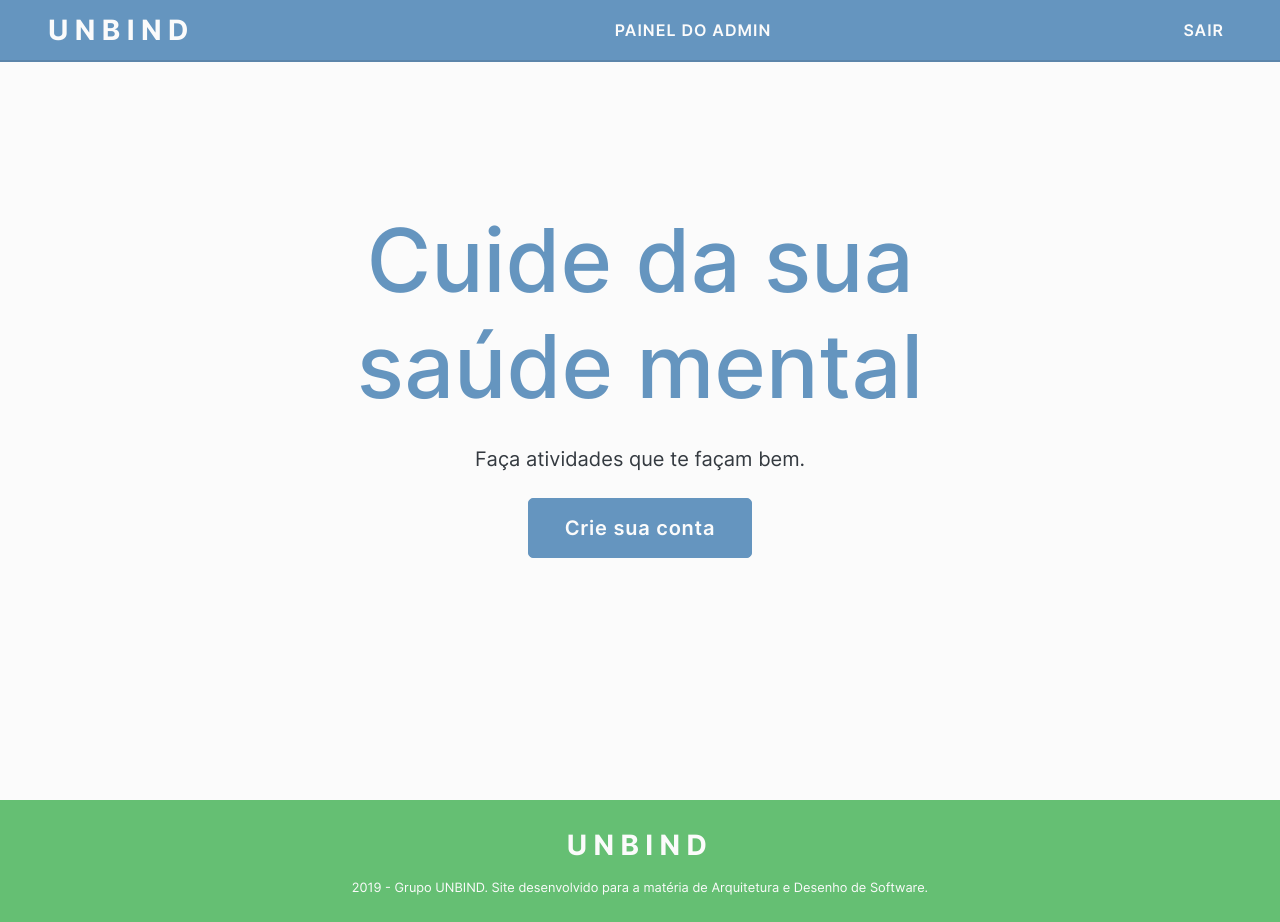
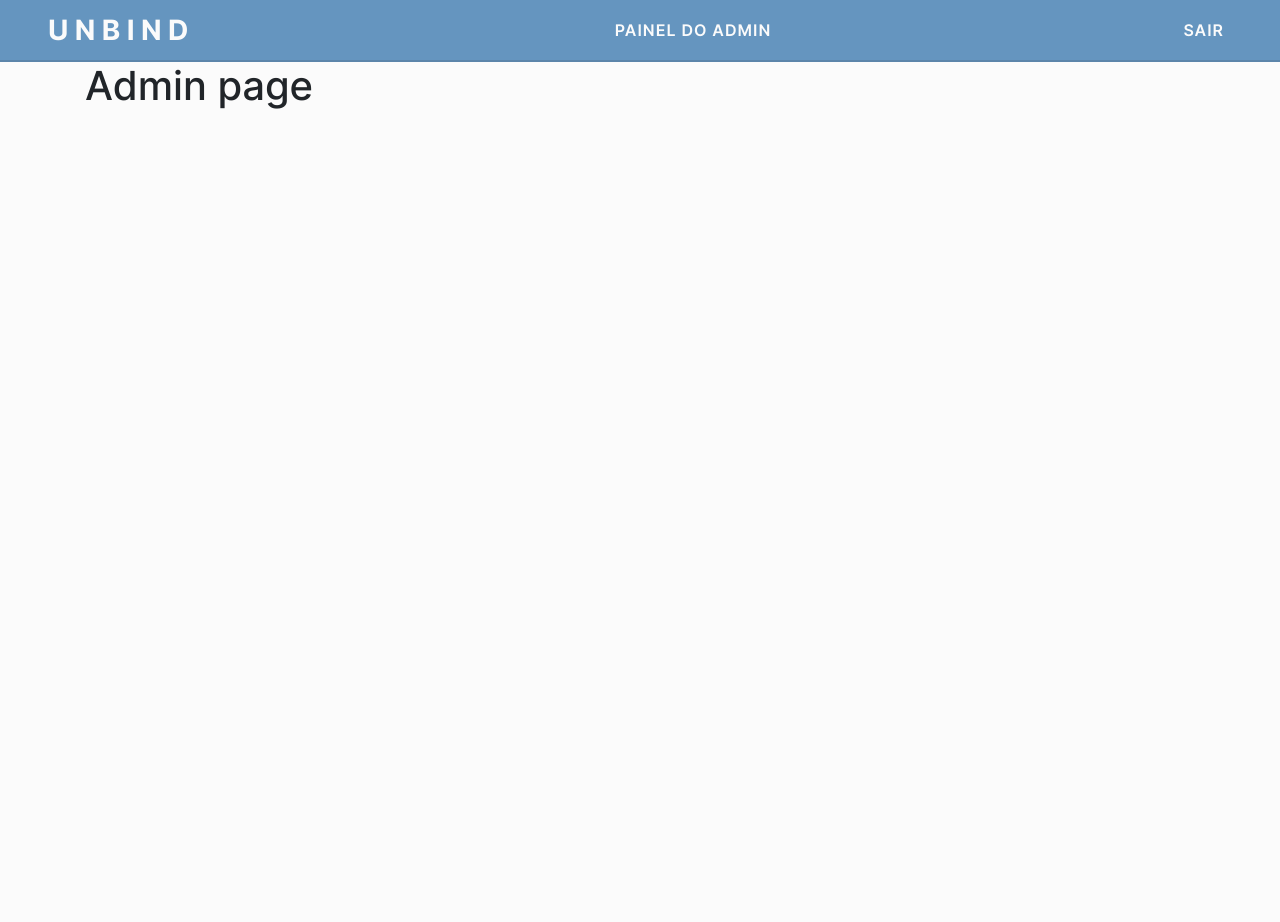
Before and after one commit to ads-unbind/unbind, a Django app: page / in a window 1280 px wide. After the commit the page ends 109 px from the top, so only its background shows below. Run offline with Django 3.2, Linux system fonts and the light colour scheme; the visitor is signed in with stand-in values (Sample User, id 1); some libraries are stand-ins or nearby versions.

Commit message:
Adiciona logica de rota da index

```diff
--- a/src/static/css/style.css
+++ b/src/static/css/style.css
@@ -222,7 +222,7 @@ a {
     overflow: hidden;
 }
 
-.padding-nav {
+.after-nav {
     padding-top: 62px !important;
 }
 
@@ -275,7 +275,9 @@ a {
     color: var(--unbind-blue-2);
 }
 
+
 /* Footer */
+
 .footer-brand {
     font-size: 1.75rem;
 }
@@ -286,6 +288,7 @@ a {
     transition: color 0.5s ease-in-out, letter-spacing 0.5s ease-in-out;
 }
 
+
 /* Buttons */
 
 .btn {
@@ -295,7 +298,8 @@ a {
     border-radius: 0.5rem;
 }
 
-.btn-lg, .btn-group-lg > .btn {
+.btn-lg,
+.btn-group-lg>.btn {
     padding: 0.875rem 2.25rem;
     font-size: 1.25rem;
     line-height: 1.5;
--- a/src/templates/index.html
+++ b/src/templates/index.html
@@ -1,6 +1,5 @@
-{% extends "base.html" %} {% block title %}UNBIND{% endblock %} {% block body %}
-
-<section class="bg-white text-light min-vh-100 o-hidden d-flex flex-column justify-content-center padding-nav">
+{% extends "base.html" %} {% block title %}UNBIND{% endblock %} {% block body %} {% if request.user and not request.user.is_authenticated %}
+<section class="bg-white text-light min-vh-100 o-hidden d-flex flex-column justify-content-center after-nav">
     <div class="container">
         <div class="row justify-content-center text-center align-items-center">
             <div class="col-xl-8 col-lg-9 col-md-10">
@@ -31,5 +30,16 @@
         </div>
     </div>
 </footer>
-
-{% endblock %}
+{% else %} {% if user.is_superuser %}
+<section class="bg-white text-light min-vh-100 o-hidden d-flex flex-column after-nav">
+    <div class="container">
+        <h1>Admin page</h1>
+    </div>
+</section>
+{% else %}
+<section class="bg-white text-light min-vh-100 o-hidden d-flex flex-column after-nav">
+    <div class="container">
+        <h1>User page</h1>
+    </div>
+</section>
+{% endif %} {% endif %} {% endblock %}
```
